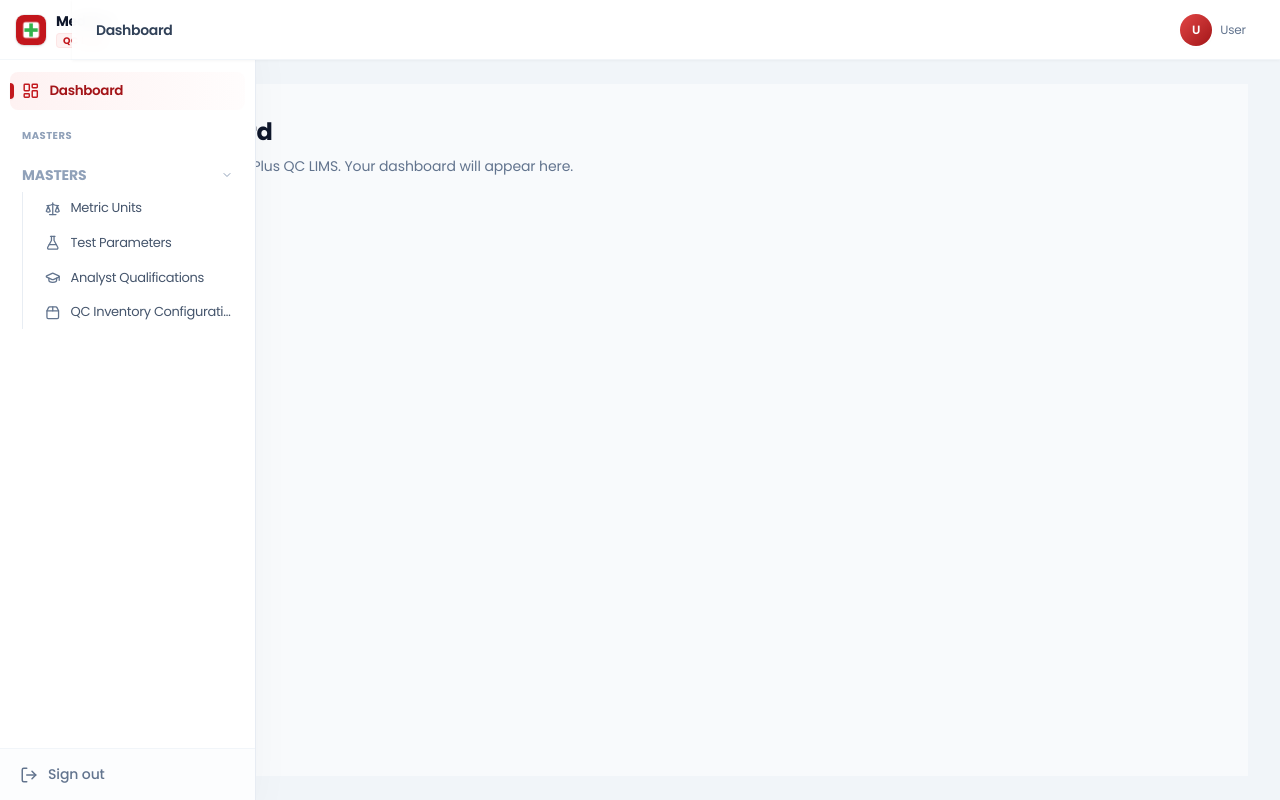
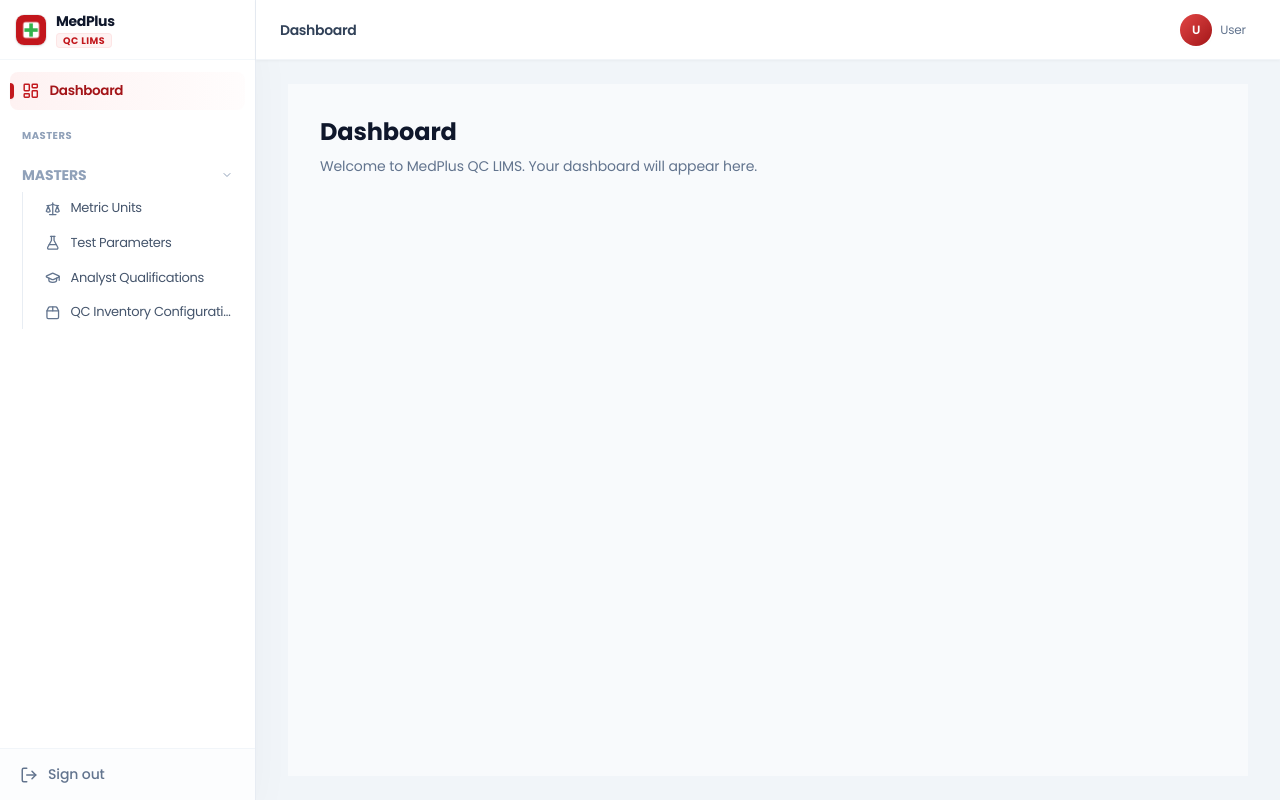
Before and after one commit to visaal1582892/qc-lims-frontend, a React (Vite) app: page /dashboard in a window 1280 px wide. Built offline with nearby package versions, Linux system fonts and the light colour scheme; no server answers; sample sign-in values are in the browser's storage; the HTML template or start-up script is replaced by a standard one.

Commit message:
Fix sidebar overlap: main header hidden when sidebar expands
The main content padding was locked at 72px regardless of sidebar state,
causing the expanded sidebar (256px) to overlap and hide the header
title. Now padding dynamically adjusts: 72px collapsed, 256px (pl-64)
expanded/hovered.

```diff
--- a/src/layouts/AppLayout.jsx
+++ b/src/layouts/AppLayout.jsx
@@ -38,7 +38,7 @@ export default function AppLayout() {
 
   const collapsed    = !(hovered || mobileOpen)
   const sidebarWidth = (hovered || mobileOpen) ? 'w-64' : 'w-[72px]'
-  const padded       = 'lg:pl-[72px]'
+  const padded       = hovered ? 'lg:pl-64' : 'lg:pl-[72px]'
 
   // Determine header title from route
   const navHeader = useMemo(() => {
```
